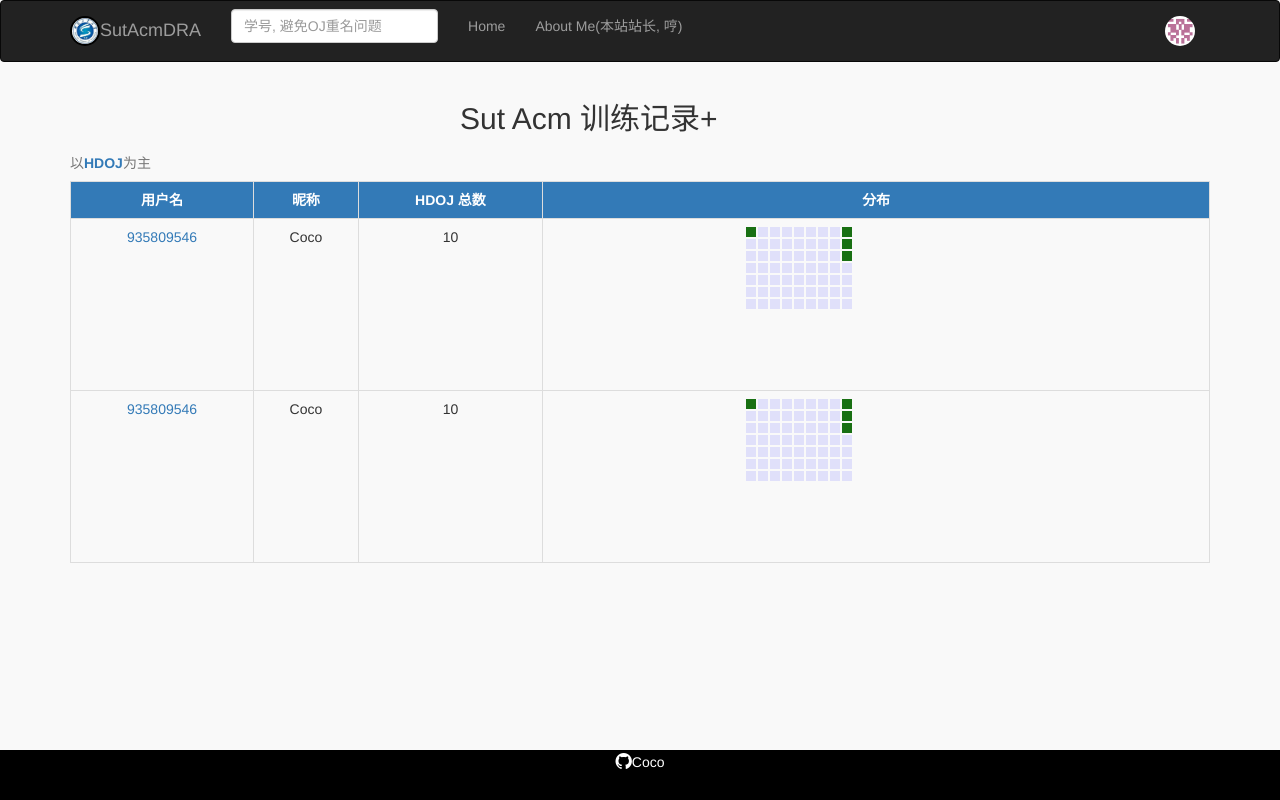
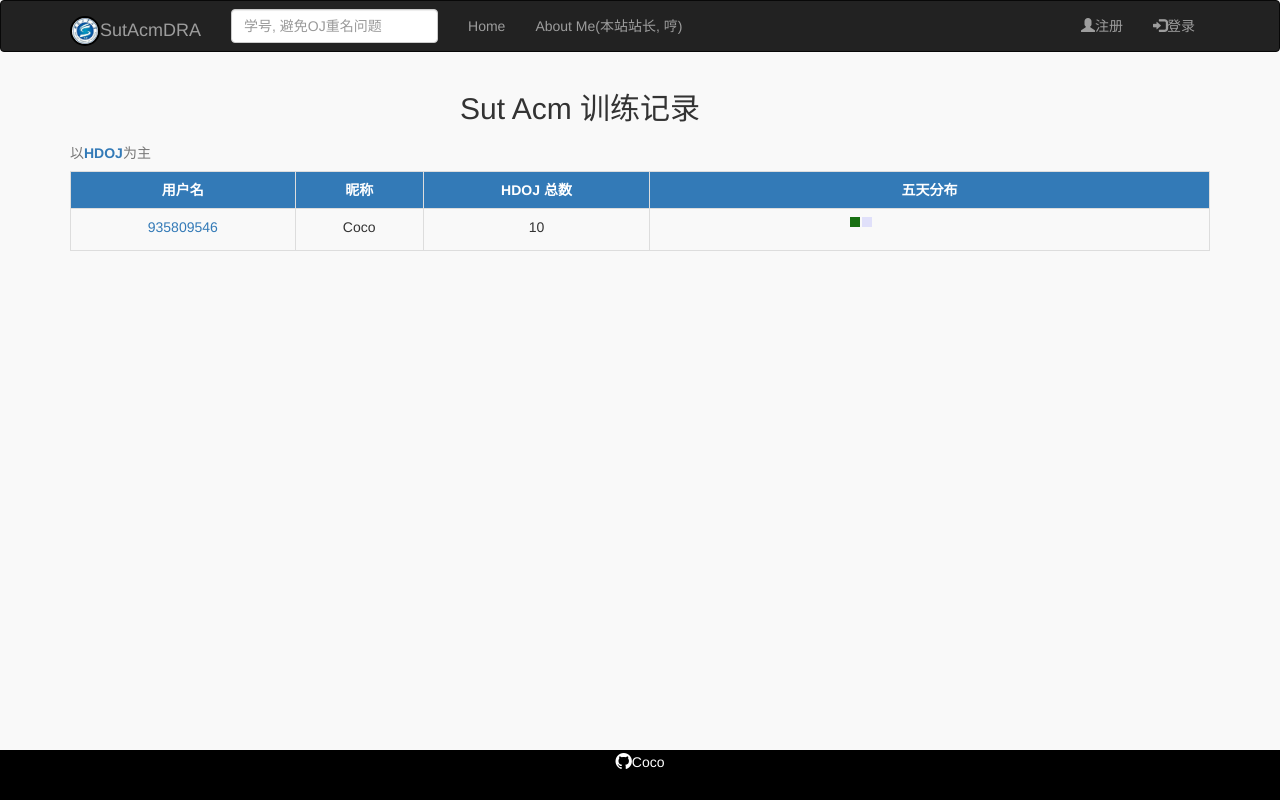
Before and after one commit to stevenshuang/SutAcmDRA, a Flask app: template app/templates/base.html in a window 1280 px wide. Run offline with Flask 2, Linux system fonts and the light colour scheme; the template is opened without the code that fills it, so the values that code supplies are empty; some web fonts are replaced.

Commit message:
处理导航栏

```diff
--- a/app/templates/base.html
+++ b/app/templates/base.html
@@ -42,26 +42,26 @@
                     </ul>
                     <ul class="nav navbar-nav navbar-right">
                         <!--增加判断, 是否登录, 更改显示-->
-                        <!--
-                        <li class="cative"><a href="#"><span class="glyphicon glyphicon-user"></span>注册</a></li>
-                        <li class="cative"><a href="#"><span class="glyphicon glyphicon-log-in"></span>登录</a></li>
-                        -->
+                        {% if current_user.is_authenticated %}
                         <li class="dropdown">
                             <a href="#" class="dropdown-toggle" data-toggle="dropdown">
-                                <img src="../static/images/15040521.png" alt="User Avatar" style="width: 30px; height: 30px; border: solie 2px black; border-radius: 50%;" />
+                                <img src="/static/{{ current_user.photo_path }}" alt="User Avatar" style="width: 30px; height: 30px; border: solie 2px black; border-radius: 50%;" />
                                 <b class="cart"></b>
                             </a>
                             <ul id="mouse-hover" class="dropdown-menu">
-                                <li class="dropdown-item"><a><span class="glyphicon glyphicon-user"></span>&nbsp;&nbsp;Coco</a></li>
-                                <li class="dropdown-item"><a href="/homepage"><span class="glyphicon glyphicon-hand-right"></span>&nbsp;&nbsp;Your Profile</a></li>
-                                <li class="dropdown-item"><a href="#"><span class="glyphicon glyphicon-log-out"></span>&nbsp;&nbsp;登出</a></li>
+                                <li class="dropdown-item"><a><span class="glyphicon glyphicon-user"></span>&nbsp;&nbsp;{{ current_user.hdoj_username }}</a></li>
+                                <li class="dropdown-item"><a href="#"><span class="glyphicon glyphicon-hand-right"></span>&nbsp;&nbsp;Your Profile</a></li>
+                                <li class="dropdown-item"><a href="/logout"><span class="glyphicon glyphicon-log-out"></span>&nbsp;&nbsp;登出</a></li>
                             </ul>
                         </li>
+                        {% else %}
+                        <li class="cative"><a href="#"><span class="glyphicon glyphicon-user"></span>注册</a></li>
+                        <li class="cative"><a href="/login"><span class="glyphicon glyphicon-log-in"></span>登录</a></li>
+                        {% endif %}
                     </ul>
                 </div>
             </div>
 	    </nav>
-
         <div id="app" class="container base-container">
             <div >
                 <!--用于在那乱转, 提示用户用pc端访问-->
@@ -69,7 +69,7 @@
             </div>
             {% block headline %}
             <div class="row">
-                <h2 class="col-md-8 col-md-offset-4">Sut Acm 训练记录{[ id ]}+{[ nick_name ]}</h2>
+                <h2 class="col-md-8 col-md-offset-4">Sut Acm 训练记录 {{ user.hdoj_username }}</h2>
             </div>
             {% endblock %}
             {% block content %}
@@ -80,7 +80,7 @@
                         <th class="text-center">用户名</th>
                         <th class="text-center">昵称</th>
                         <th class="text-center">HDOJ 总数</th>
-                        <th class="text-center">分布</th>
+                        <th class="text-center">五天分布</th>
                     </tr>
                     <!--先添加一组试试-->
                     <!--for user in users.items(), 还有当前用户凸显-->
@@ -88,19 +88,21 @@
                         <td class="text-center"><a href="/homepage" alt="个人主页">935809546</a></td>
                         <td class="text-center">Coco</td>
                         <td class="text-center">10</td>
-                        <td class="text-center">
-                            {% include './panel.html' %}
+                        <td class="text-center content-td">
+                            <svg xmlns="http://www.w3.org/2000/svg" version="1.1" width=200 height=20>
+                                <g transform="translate(0, 0)">
+                                    <rect x="20" y="0" width="10" height="10" style="fill:#197013;">
+                                        <title>2018-07-12 solve 10</title>
+                                    </rect>
+                                </g>
+                                <g transform="translate(13, 0)">
+                                    <rect x="19" y="0" width="10" height="10" style="fill:blue;stroke-width:5;fill-opacity:0.1;stroke-opacity:0.9">
+                                    <title>2018-07-13 solve 9</title>
+                                    </rect>
+                                </g>
+                            </svg>
                         </td>
                     </tr>
-                    <tr>
-                        <td class="text-center"><a href="/homepage" alt="个人主页">935809546</a></td>
-                        <td class="text-center">Coco</td>
-                        <td class="text-center">10</td>
-                        <td class="text-center">
-                            {% include './panel.html' %}
-                        </td>
-                    </tr>
-
             </table>
             </div>
             {% endblock %}
```
